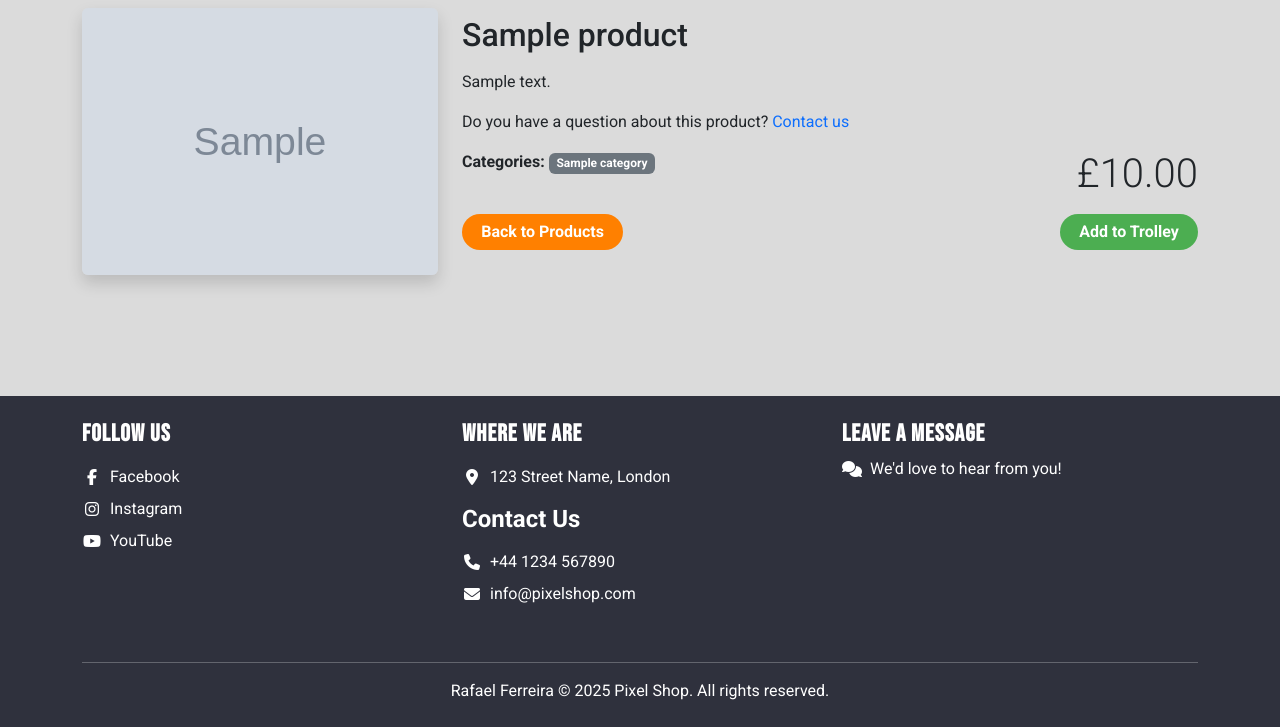
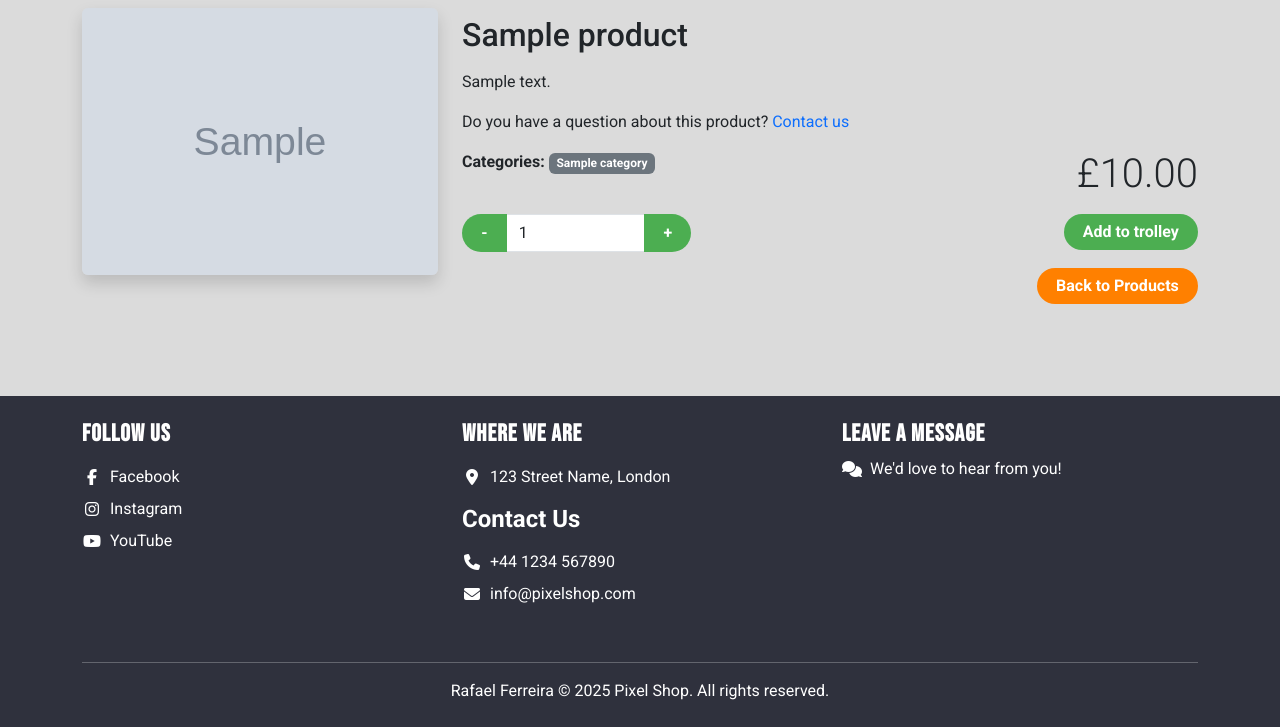
Before and after one commit to faelf/pixel_shop, a Django app: page /store/1/ in a window 1280 px wide. Shown: the part 73-800 px from the top of the page. Run offline with Django 5.2, Linux system fonts and the light colour scheme; tables that the repository leaves empty hold one stand-in row (values such as "Sample post"); grey boxes marked "Sample" are stand-in pictures; some libraries are stand-ins or nearby versions.

Commit message:
Implement add to trolley functionality with quantity selection and update trolley view

```diff
--- a/products/templates/products/product_detail.html
+++ b/products/templates/products/product_detail.html
@@ -33,25 +33,47 @@
                 <p class="display-6">£{{ product.price }}</p>
               </div>
             </div>
-            <div class="col-6">
-              <div class="d-flex justify-content-start">
+            <div class="col-12">
+              <form action="{% url 'add_to_trolley' product.id %}" method="post">
+                {% csrf_token %}
+                <div class="row">
+                  <div class="col-6 col-md-4 col-lg-6 col-xl-4">
+                    <div class="input-group mb-3">
+                      <button class="btn btn-primary fw-bold" type="button" id="quantity_minus">-</button>
+                      <input class="form-control"
+                             type="number"
+                             name="quantity"
+                             value="1"
+                             min="1"
+                             max="99"
+                             data-item-id="{{ product.id }}"
+                             id="id_qty_{{ product.id }}">
+                      <button class="btn btn-primary fw-bold" type="button" id="quantity_plus">+</button>
+                    </div>
+                  </div>
+                  <div class="col-6 col-md-8 col-lg-6 col-xl-8">
+                    <div class="d-flex justify-content-end">
+                      <input type="submit" value="Add to trolley" class="btn btn-primary fw-bold">
+                    </div>
+                  </div>
+                </div>
+                <input type="hidden" name="redirect_url" value="{{ request.path }}">
+              </form>
+            </div>
+            <div class="col-12">
+              <div class="d-flex justify-content-end">
                 <a href="{% url 'products_list' %}"
                    class="btn btn-secondary fw-bold mb-3">Back to Products</a>
               </div>
             </div>
-            <div class="col-6">
-              <div class="d-flex justify-content-end">
-                <button class="btn btn-primary fw-bold mb-3">Add to Trolley</button>
-              </div>
-            </div>
-            {% if user.is_authenticated and user.is_staff %}
-              <div class="col-12">
+            <div class="col-12">
+              {% if user.is_authenticated and user.is_staff %}
                 <div class="d-flex justify-content-end">
                   <a class="btn btn-outline-secondary fw-bold">Edit</a>
                   <a class="btn btn-outline-danger fw-bold ms-2">Delete</a>
                 </div>
-              </div>
-            {% endif %}
+              {% endif %}
+            </div>
           </div>
         </div>
       </div>
--- a/static/css/base.css
+++ b/static/css/base.css
@@ -165,16 +165,16 @@ footer .footer-list li {
   border-top-right-radius: 0.25rem;
   aspect-ratio: 16 / 9;
   @media (min-width: 992px) {
-    aspect-ratio: 1 / 1.2;
+    aspect-ratio: 1 / 1.3;
     border-top-left-radius: 0.25rem;
     border-bottom-left-radius: 0.25rem;
     border-top-right-radius: 0;
   }
   @media (min-width: 1200px) {
-    aspect-ratio: 1 / 1.05;
+    aspect-ratio: 1 / 1.2;
   }
   @media (min-width: 1400px) {
-    aspect-ratio: 1 / 1;
+    aspect-ratio: 1 / 1.1;
   }
 }
 
--- a/templates/navigationbar.html
+++ b/templates/navigationbar.html
@@ -87,7 +87,11 @@
             <a class="nav-link d-flex flex-lg-column align-items-center p-2 {% if request.resolver_match.url_name == 'trolley' %}active{% endif %}"
                href="{% url 'trolley' %}">
               <i class="fa-solid fa-cart-shopping mb-1"></i>
-              <small class="nav-label ms-2 ms-lg-0">Trolley</small>
+              {% if grand_total %}
+                <small class="nav-label ms-2 ms-lg-0">£{{ grand_total|floatformat:2 }}</small>
+              {% else %}
+                <small class="nav-label ms-2 ms-lg-0">Trolley</small>
+              {% endif %}
             </a>
           </li>
         </ul>
--- a/trolley/contexts.py
+++ b/trolley/contexts.py
@@ -1,11 +1,26 @@
 from decimal import Decimal
 from django.conf import settings
+from django.shortcuts import get_object_or_404
+from products.models import Product
 
 
 def trolley_contents(request):
     trolley_items = []
     total = 0
     product_count = 0
+    trolley = request.session.get("trolley", {})
+
+    for item_id, quantity in trolley.items():
+        product = get_object_or_404(Product, pk=item_id)
+        total += quantity * product.price
+        product_count += quantity
+        trolley_items.append(
+            {
+                "item_id": item_id,
+                "quantity": quantity,
+                "product": product,
+            }
+        )
 
     if total < settings.FREE_DELIVERY_THRESHOLD:
         delivery = total * Decimal(settings.STANDARD_DELIVERY_PERCENTAGE / 100)
--- a/trolley/templates/trolley/trolley.html
+++ b/trolley/templates/trolley/trolley.html
@@ -11,7 +11,7 @@
           <div class="card-body">
             <p class="h2">Summary</p>
             <p>Total items:</p>
-            <p>Subtotal:</p>
+            <p>Subtotal: £{{ grand_total }}</p>
             <a class="btn btn-primary" href="#">Proceed to Checkout</a>
           </div>
         </div>
@@ -21,7 +21,7 @@
           <div class="card-body">
             <p class="h2">Your Trolley</p>
             {% if trolley_items %}
-              <p>Items</p>
+              {{ trolley_items }}
             {% else %}
               <p>Your trolley is currently empty.</p>
             {% endif %}
--- a/trolley/urls.py
+++ b/trolley/urls.py
@@ -1,6 +1,7 @@
 from django.urls import path
-from .views import view_trolley
+from .views import view_trolley, add_to_trolley
 
 urlpatterns = [
     path("", view_trolley, name="trolley"),
+    path("add/<item_id>", add_to_trolley, name="add_to_trolley"),
 ]
```
Also changed, not shown: products/templates/products/product_card.html (+27 -11 lines), trolley/views.py (+15 -1 lines).
